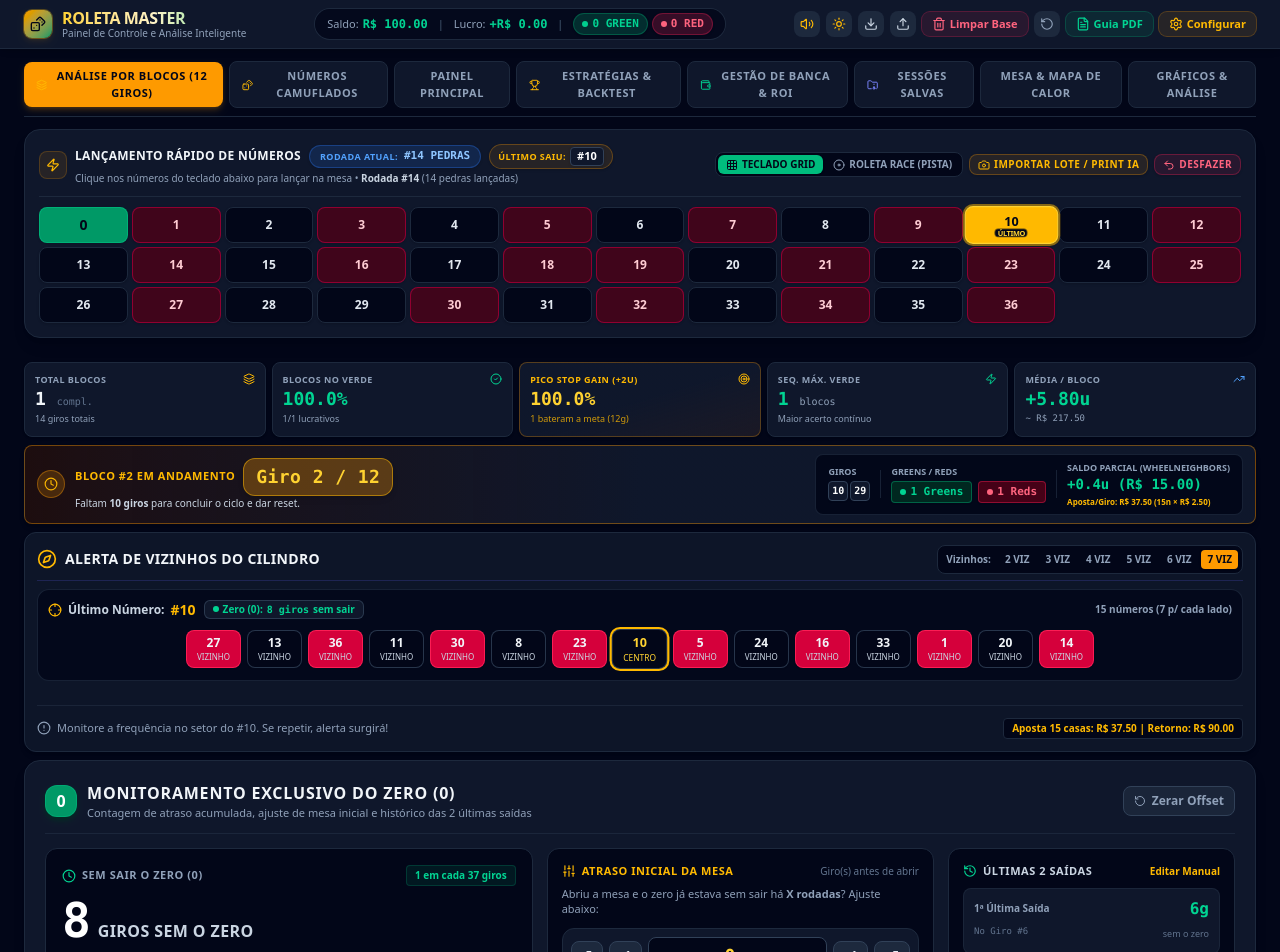
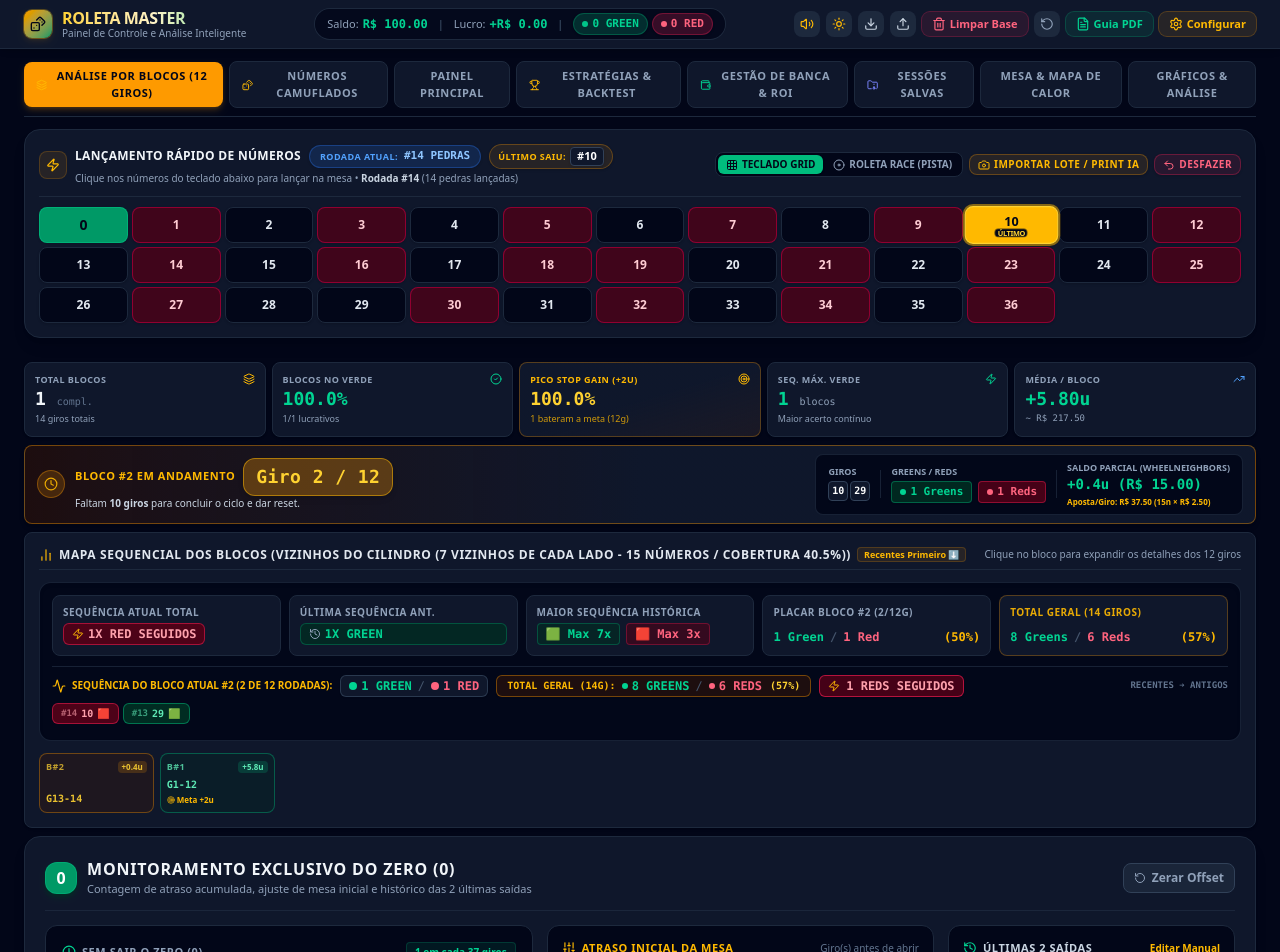
Before and after one commit to rcflash/roletamaster, a React (Vite) app: page / in a window 1280 px wide. Shown: the top 952 px of the page. Built offline with nearby package versions, Linux system fonts and the light colour scheme.

Commit message:
refactor: reorder components in BlockAnalysisPanel
Move the ZeroMonitorBlock below the visual map and remove the redundant WheelNeighborsAlertCard to optimize layout and component organization.

```diff
--- a/src/components/BlockAnalysisPanel.tsx
+++ b/src/components/BlockAnalysisPanel.tsx
@@ -32,7 +32,6 @@ import {
 } from 'lucide-react';
 import { SpinRecord, BankrollConfig, StrategyConfig } from '../types';
 import { getNumberColor, getNumberDozen, calculateZeroStats, calculateNeighborsAlert } from '../lib/roulette';
-import { WheelNeighborsAlertCard } from './WheelNeighborsAlertCard';
 import { ZeroMonitorBlock } from './ZeroMonitorBlock';
 
 interface BlockAnalysisPanelProps {
@@ -815,20 +814,6 @@ export const BlockAnalysisPanel: React.FC<BlockAnalysisPanelProps> = ({
         </div>
       )}
 
-      {/* Alerta de Vizinhos do Cilindro */}
-      <WheelNeighborsAlertCard
-        spins={spins}
-        strategy={strategy}
-        onUpdateStrategy={onUpdateStrategy}
-      />
-
-      {/* Standalone Dedicated Block for Number Zero (0) Monitoring & Delay (Abaixo de Alerta de Vizinhos do Cilindro) */}
-      <ZeroMonitorBlock
-        spins={spins}
-        strategy={strategy}
-        onUpdateStrategy={onUpdateStrategy}
-      />
-
       {/* Visual Block Timeline Grid (Visual Map of all blocks) */}
       <div className="bg-slate-900 border border-slate-800 rounded-lg p-2.5 sm:p-3.5 shadow-sm space-y-3">
         <div className="flex items-center justify-between border-b border-slate-800 pb-1.5 flex-wrap gap-1.5">
@@ -1088,8 +1073,8 @@ export const BlockAnalysisPanel: React.FC<BlockAnalysisPanelProps> = ({
         </div>
       </div>
 
-      {/* Wheel Neighbors Alert Card */}
-      <WheelNeighborsAlertCard
+      {/* Standalone Dedicated Block for Number Zero (0) Monitoring & Delay (Diretamente Abaixo do Mapa Sequencial dos Blocos) */}
+      <ZeroMonitorBlock
         spins={spins}
         strategy={strategy}
         onUpdateStrategy={onUpdateStrategy}
```
